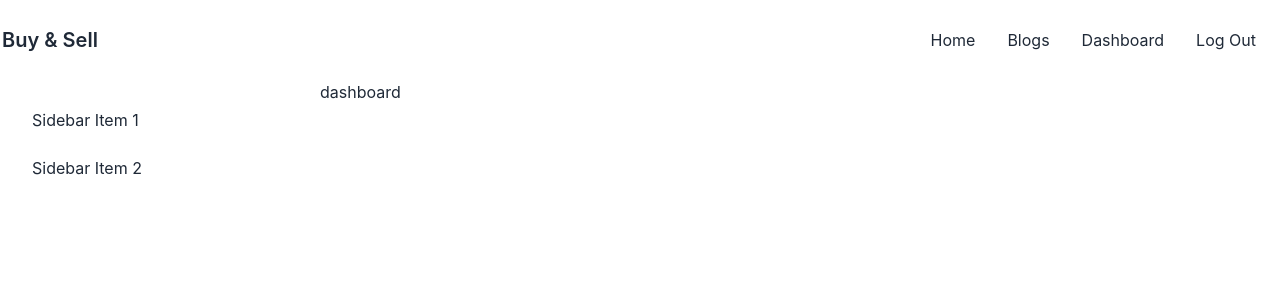
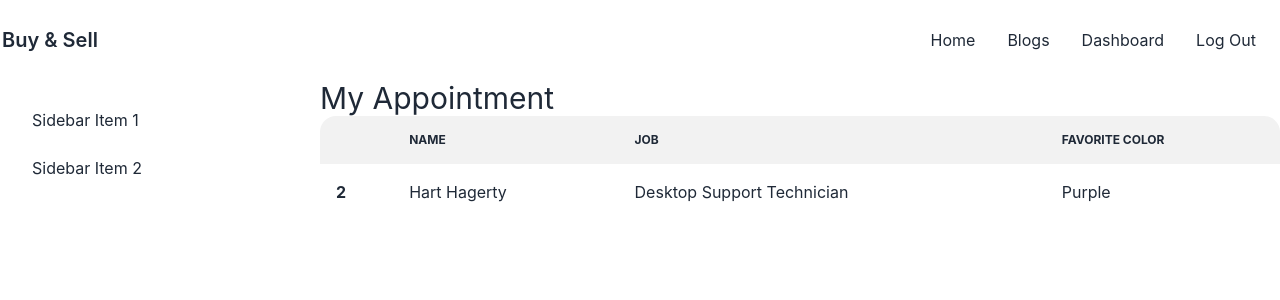
Before and after one commit to maksud190/buy-and-sell-bd, a React (Create React App) app: page /dashboard in a window 1280 px wide. Shown: the top 300 px of the page. Built offline with nearby package versions, Linux system fonts and the light colour scheme; no server answers; sample sign-in values are in the browser's storage.

Commit message:
table added on myorder route

```diff
--- a/src/Pages/Dashboard/MyOrders/MyOrders.js
+++ b/src/Pages/Dashboard/MyOrders/MyOrders.js
@@ -3,7 +3,30 @@ import React from 'react';
 const MyOrders = () => {
     return (
         <div>
+            <h1 className="text-3xl">My Appointment</h1>
+            <div className="overflow-x-auto">
+                <table className="table w-full">
 
+                    <thead>
+                        <tr>
+                            <th></th>
+                            <th>Name</th>
+                            <th>Job</th>
+                            <th>Favorite Color</th>
+                        </tr>
+                    </thead>
+                    <tbody>
+
+                        <tr className="hover">
+                            <th>2</th>
+                            <td>Hart Hagerty</td>
+                            <td>Desktop Support Technician</td>
+                            <td>Purple</td>
+                        </tr>
+
+                    </tbody>
+                </table>
+            </div>
         </div>
     );
 };
--- a/src/Routes/Routes/Routes.js
+++ b/src/Routes/Routes/Routes.js
@@ -4,6 +4,7 @@ import Main from "../../Layout/Main";
 import Blogs from "../../Pages/Blogs/Blogs";
 import CategoryItems from "../../Pages/CategoryItems/CategoryItems";
 import Dashboard from "../../Pages/Dashboard/Dashboard/Dashboard";
+import MyOrders from "../../Pages/Dashboard/MyOrders/MyOrders";
 import ErrorPage from "../../Pages/ErrorPage/ErrorPage";
 import Home from "../../Pages/Home/Home/Home";
 import Login from "../../Pages/Login/Login";
@@ -46,7 +47,7 @@ export const router = createBrowserRouter([
         children: [
             {
                 path: '/dashboard',
-                element: <Dashboard></Dashboard>
+                element: <MyOrders></MyOrders>
             }
         ]
     }
```
